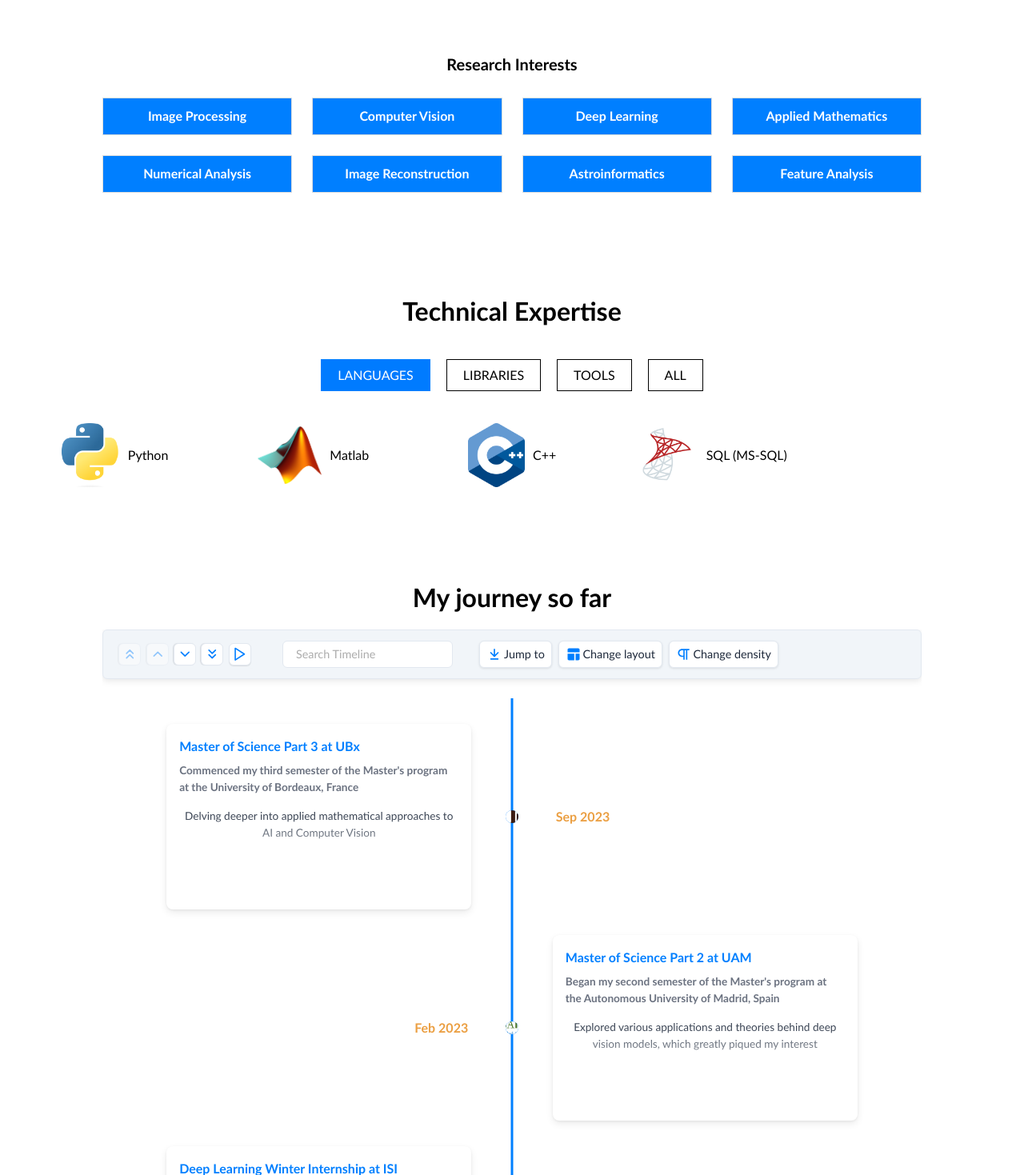
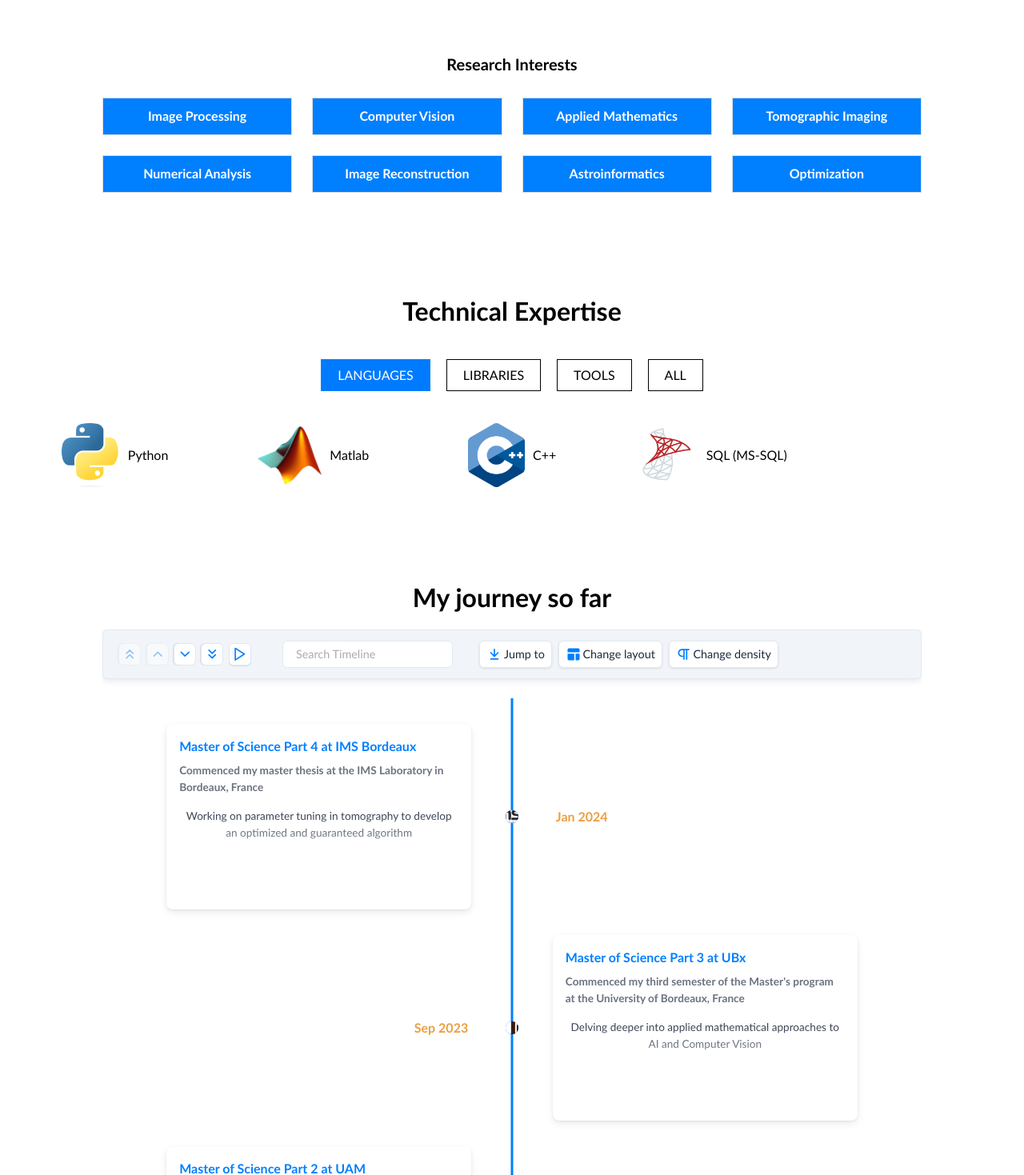
Before and after one commit to subhamshome/portfolio, a React (Create React App) app: page / in a window 1280 px wide. Shown: the part 1541-3010 px from the top of the page at 80% size. Built offline with nearby package versions, Linux system fonts and the light colour scheme.

Commit message:
Update January 2024

```diff
--- a/src/components/Footer.jsx
+++ b/src/components/Footer.jsx
@@ -14,7 +14,7 @@ const Footer = () => {
           <AcademicBar />
         </div>
         <div className="footer-column">
-          <p><span style={{color: 'grey', fontSize: '12px'}}>Last updated: October, 2023</span></p>
+          <p><span style={{color: 'grey', fontSize: '12px'}}>Last updated: January, 2024</span></p>
         </div>
       </div>
     </footer>
--- a/src/components/Home.jsx
+++ b/src/components/Home.jsx
@@ -73,12 +73,12 @@ const Home = () => {
                 <div className='research-card-section'>
                 <ResearchCard title="Image Processing" />
                 <ResearchCard title="Computer Vision" />
-                <ResearchCard title="Deep Learning" />
                 <ResearchCard title="Applied Mathematics" />
+                <ResearchCard title="Tomographic Imaging" />
                 <ResearchCard title="Numerical Analysis" />
                 <ResearchCard title="Image Reconstruction" />
                 <ResearchCard title="Astroinformatics" />
-                <ResearchCard title="Feature Analysis" />
+                <ResearchCard title="Optimization" />
                 </div>
         </div>
 
--- a/src/components/Timeline.jsx
+++ b/src/components/Timeline.jsx
@@ -7,6 +7,7 @@ import tcs from '../assets/timeline/tcs_logo.jpg';
 import ppcu from '../assets/timeline/ppcu_logo.png';
 import uam from '../assets/timeline/uam_logo.jpg';
 import ubx from '../assets/timeline/ubx_logo.png';
+import ims from '../assets/timeline/ims_logo.png';
 import '../styles/timeline.css';
 
 
@@ -19,6 +20,12 @@ import '../styles/timeline.css';
 // const ubx = 'https://drive.google.com/uc?export=view&id=1JJUt8H1itbVm_v_box83CzmzNYBY6pg7';
 
 const entries = [
+  {
+    cardTitle: "Master of Science Part 4 at IMS Bordeaux",
+    cardSubtitle: "Commenced my master thesis at the IMS Laboratory in Bordeaux, France",
+    cardDetailedText: "Working on parameter tuning in tomography to develop an optimized and guaranteed algorithm",
+    date: "January 2024"
+  },
   {
     cardTitle: "Master of Science Part 3 at UBx",
     cardSubtitle: "Commenced my third semester of the Master's program at the University of Bordeaux, France",
@@ -86,6 +93,7 @@ const Timeline = () => {
     // timelinePointShape={null}
     >
       <div className="chrono-icons">
+        <img src={ims} alt='IMS' />
         <img src={ubx} alt='UBx' />
         <img src={uam} alt='UAM' />
         <img src={isi} alt='ISI' />
```
Also changed, not shown: 1 other file (tests, documents, lock files or other folders).
